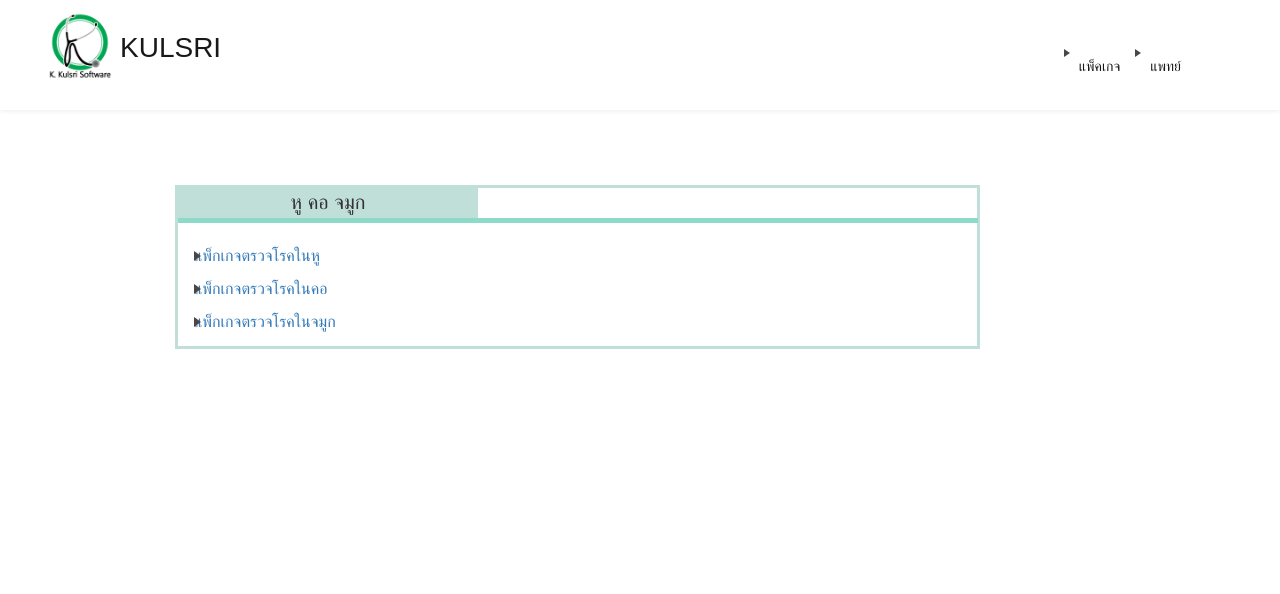
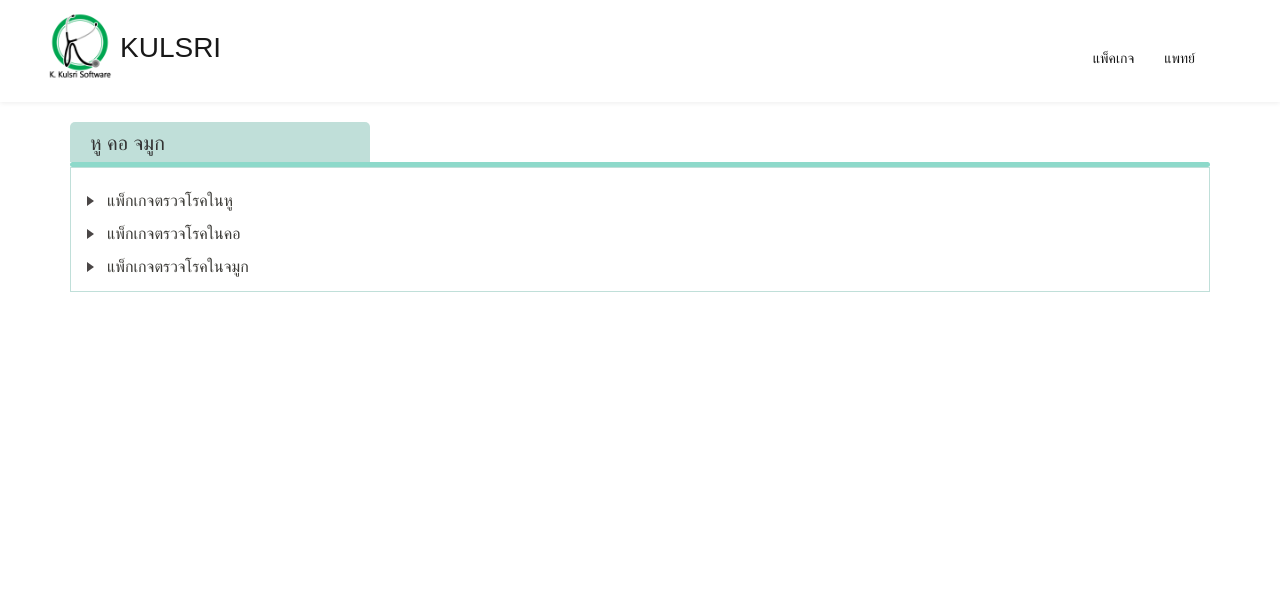
Before and after one commit to K-KulsriSoftware/KKulsri_Hospital, a Django app: page /departments in a window 1280 px wide. Shown: the top 594 px of the page. Run offline with Django 3.2, Linux system fonts and the light colour scheme; some libraries are stand-ins or nearby versions.

Commit message:
edit department page by plam completely

```diff
--- a/KKulsri_Hospital/app/static/app/css/departments.css
+++ b/KKulsri_Hospital/app/static/app/css/departments.css
@@ -11,34 +11,36 @@ span#head {
 }
 
 div#allpage {
-	padding: 5px;
+	/*padding: 5px;
 	margin-top: 50px;
 	margin-bottom: 50px;
 	margin-right: 100px;
 	margin-left: 100px;
 	max-height: 821px;
-	max-width: 1000px;
+	max-width: 1000px;*/
 }
 
 div#crossline {
 	background-color: #8dd9ca;
 	height: 5px;
-	width: 800px;
+	border-radius: 5px;
+	/*width: 805px;*/
 }
 
 div#box {
 	border: solid #c0dfd9;
 	font-size: 16px;
-	width: 805px;
+	border-width: 1px;
+	/*width: 805px;*/
 }
 
-ul {
+ul.department-ul {
 	margin: 0.75em 0;
 	padding: 0 1em;
 	list-style: none;
 }
 
-li:before {
+li.department-li:before {
 	content: "";
 	border-color: transparent #4A4646;
 	border-style: solid;
@@ -62,9 +64,12 @@ span2 {
 div#span1 {
 	background-color: #c0dfd9;
 	font-size: 20px;
-	text-align: center;
+	/*text-align: center;*/
 	width: 300px;
-	height: 30px;
+	height: 40px;
+	padding: 7px 0 0 20px;
+	border-top-left-radius: 5px;
+	border-top-right-radius: 5px;
 }
 
 div#span2 {
@@ -87,3 +92,15 @@ div.div2 {
 div.div3 {
 	border: solid;
 }
+
+.department-span {
+	margin-left: 20px;
+	text-decoration: none;
+	color: #3b3a36;
+}
+
+@media (max-width: 767px) {
+	div#span1{
+		width: 100%;
+	}
+}
--- a/KKulsri_Hospital/app/static/app/css/login.css
+++ b/KKulsri_Hospital/app/static/app/css/login.css
@@ -13,7 +13,8 @@ div.title-login{
   width:50%;
   height:40px;
   background-color:#c6e8e1;
-  border-radius:5px;
+  border-top-left-radius:5px;
+  border-top-right-radius:5px;
 }
 
 label.text-title-login{
@@ -32,7 +33,8 @@ div.box-tab-detail{
   border-color:#c6e8e1;
   border-width:1px;
   border-style:solid;
-  border-radius:5px;
+  border-bottom-left-radius:5px;
+  border-bottom-right-radius:5px;
   padding-bottom:20px;
 }
 
--- a/KKulsri_Hospital/app/templates/app/departments.html
+++ b/KKulsri_Hospital/app/templates/app/departments.html
@@ -9,17 +9,17 @@
     <link rel="stylesheet" type="text/css" href="{% static 'app/css/departments.css' %}" />
 
 	<div>
-	<div id="allpage">
-		<div id="box">
-			<div id="span1">หู คอ จมูก</div>
-			<div id="crossline"></div>
-			<ul>
-				<li><a href="#">แพ็กเกจตรวจโรคในหู</a></li>
-				<li><a href="#">แพ็กเกจตรวจโรคในคอ </a></li>
-				<li><a href="#">แพ็กเกจตรวจโรคในจมูก</a></li>
+		<div id="allpage">
+				<div id="span1">หู คอ จมูก</div>
+				<div id="crossline"></div>
+				<div id="box">
+				<ul class="department-ul">
+					<li class="department-li"><a href="#"><span class="department-span">แพ็กเกจตรวจโรคในหู</span></a></li>
+					<li class="department-li"><a href="#"><span class="department-span">แพ็กเกจตรวจโรคในคอ </a></li>
+					<li class="department-li"><a href="#"><span class="department-span">แพ็กเกจตรวจโรคในจมูก</a></li>
+				</ul>
+			</div>
 		</div>
-	</div>
-	</ul>
 	</div>
 
 {% endblock %}
```
Also changed, not shown: KKulsri_Hospital/app/templates/app/doctor-detail.html (line endings or trailing spaces).
